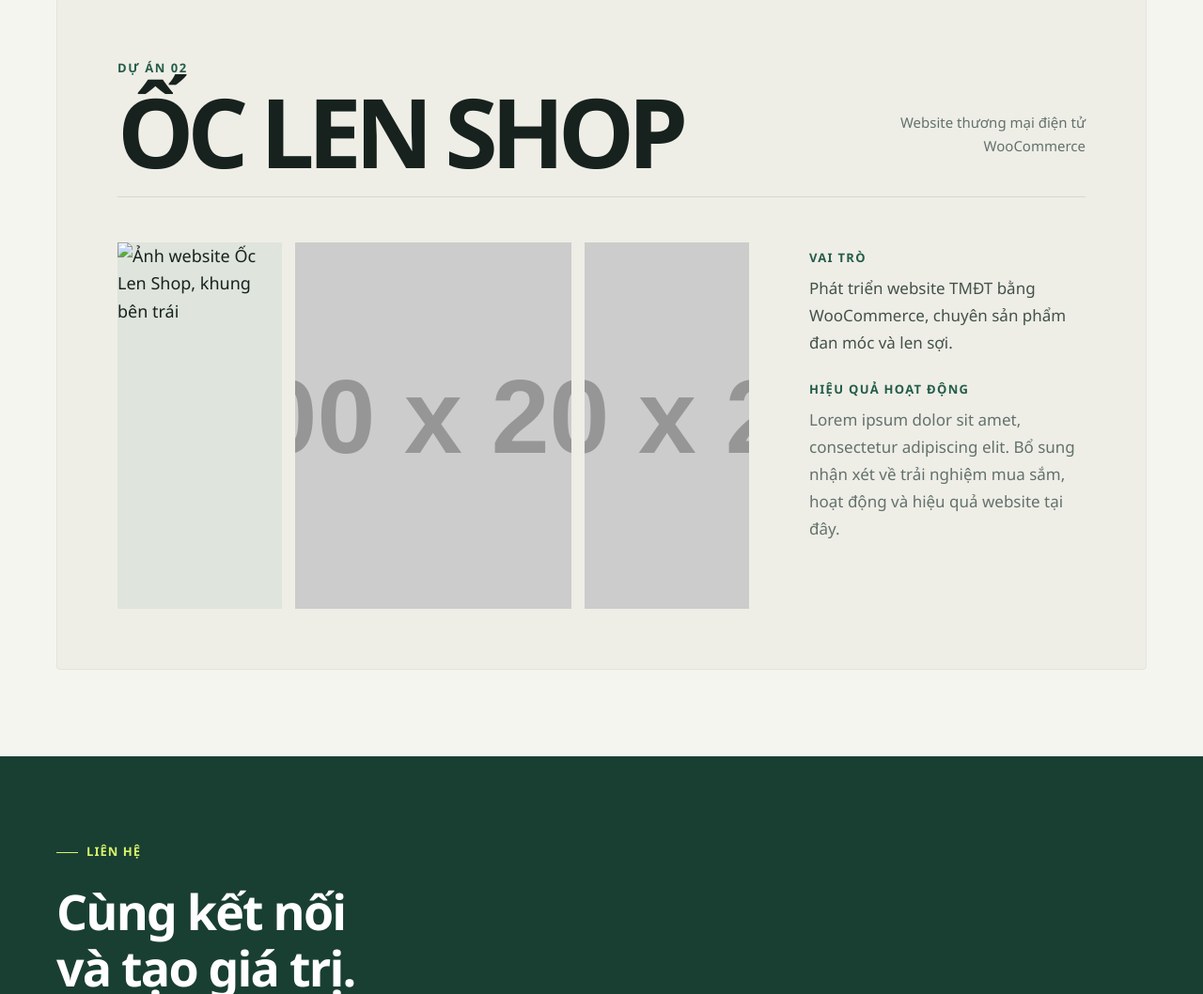
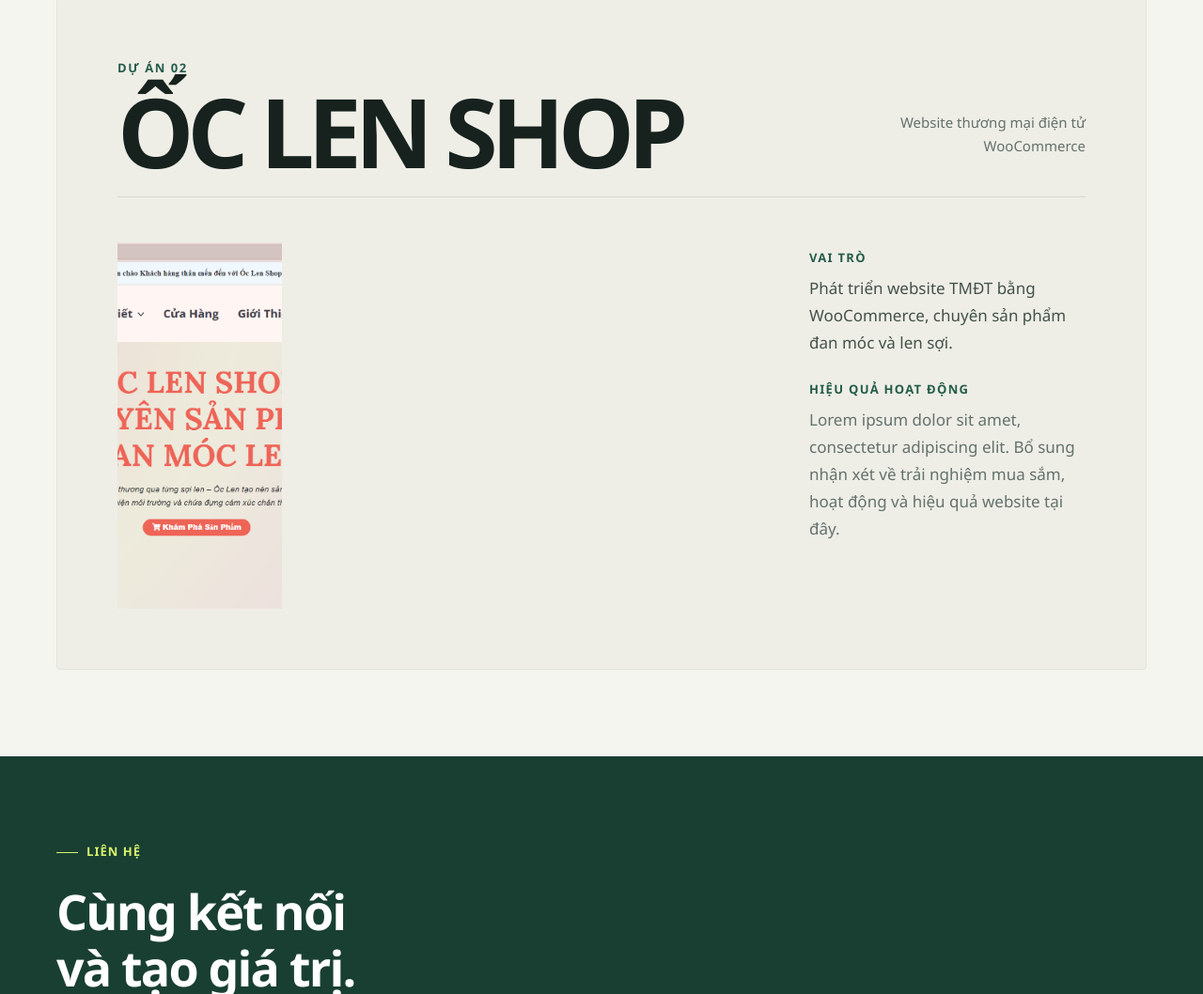
Before and after one commit to nhanhthu140/nguyenhuynhanhthu, a plain HTML site: page index.html in a window 1280 px wide. Shown: the part 3829-4887 px from the top of the page at 94% size. Drawn offline with Linux system fonts and the light colour scheme; placeholder pictures from the web are drawn by us.

Commit message:
add photo oclenshop

```diff
--- a/index.html
+++ b/index.html
@@ -624,9 +624,7 @@
             </header>
             <div class="project-body project-body-stacked">
               <div class="project-gallery gallery-oc" aria-label="Thư viện ảnh website Ốc Len Shop">
-                <img class="sub-img" src="image/oclenshop1.png/400x200" alt="Ảnh website Ốc Len Shop, khung bên trái" width="400" height="200">
-                <img class="main-img" src="https://via.placeholder.com/400x200" alt="Ảnh chính website Ốc Len Shop" width="400" height="200">
-                <img class="sub-img" src="https://via.placeholder.com/400x200" alt="Ảnh website Ốc Len Shop, khung bên phải" width="400" height="200">
+                <img class="main-img" src="image/oclenshop1.png" alt="Ảnh chính website Ốc Len Shop" width="400" height="200">
               </div>
               <div class="project-details">
                 <section>
```
